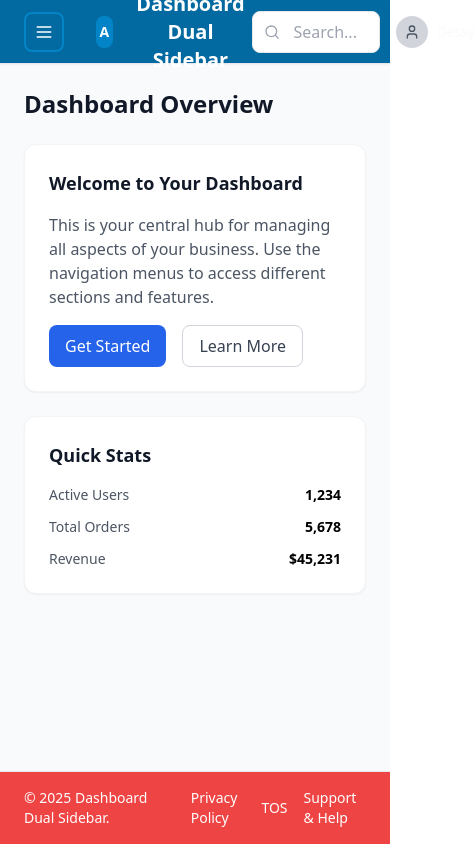
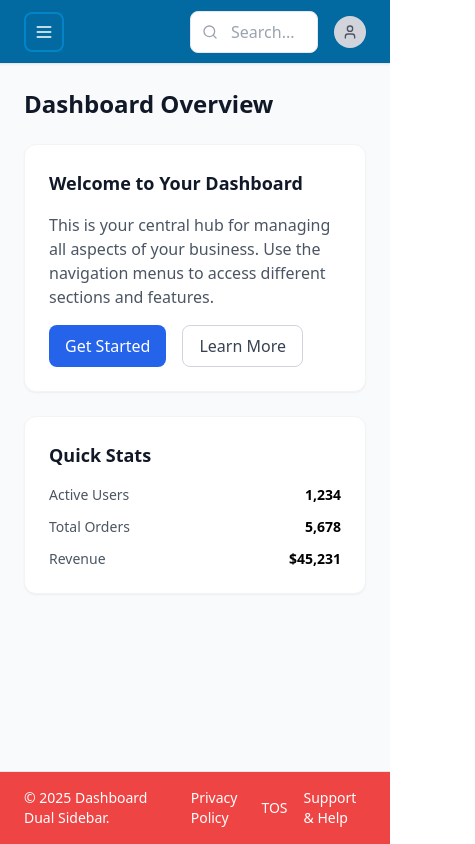
Before and after one commit to astralala/dashboard-dualsidebar, a React (Vite) app: page / in a window 390 px wide. Shown: the whole page, 475 px wide, since content can reach past the window. Built offline with nearby package versions, Linux system fonts and the light colour scheme.

Commit message:
Update Header

```diff
--- a/src/components/Header.jsx
+++ b/src/components/Header.jsx
@@ -49,7 +49,7 @@ const Header = ({
           )}
         </button>
 
-        <div className="flex items-center space-x-4 ml-8">
+        <div className="hidden sm:flex items-center space-x-4 ml-8">
           <div className="w-8 h-8 bg-sky-600 rounded-lg flex items-center justify-center">
             <span className="text-white font-bold text-sm">A</span>
           </div>
@@ -83,7 +83,7 @@ const Header = ({
           >
             <User className="w-4 h-4 text-gray-600" />
           </button>
-          <span className="text-sm font-medium text-gray-50">Dessy</span>
+          <span className="hidden sm:flex text-sm font-medium text-gray-50">Dessy</span>
           {dropdownOpen && (
             <div className="absolute right-0 top-12 mt-2 w-40 bg-white border border-gray-200 rounded-lg shadow-lg z-50">
               <ul className="py-2">
```
